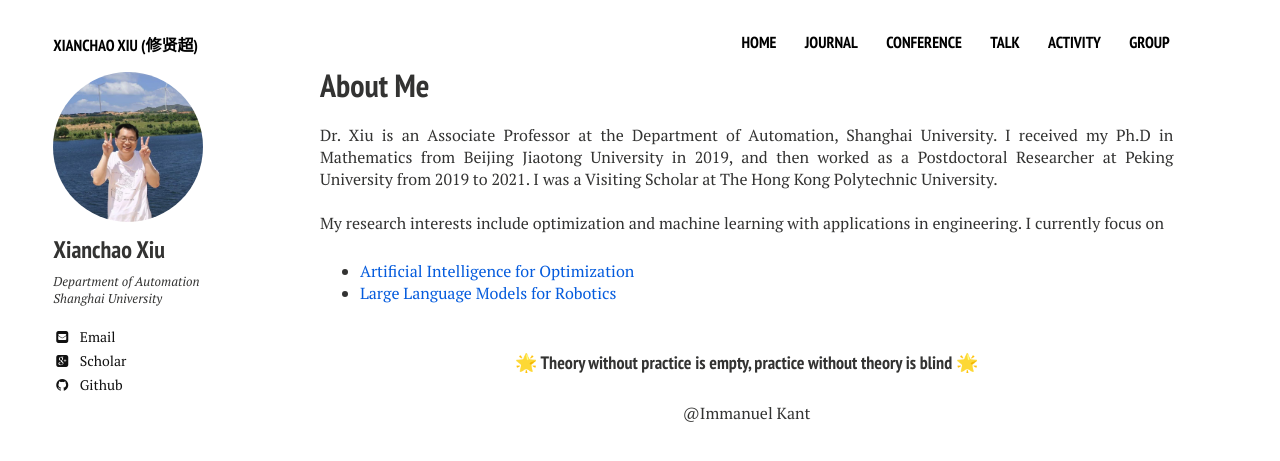
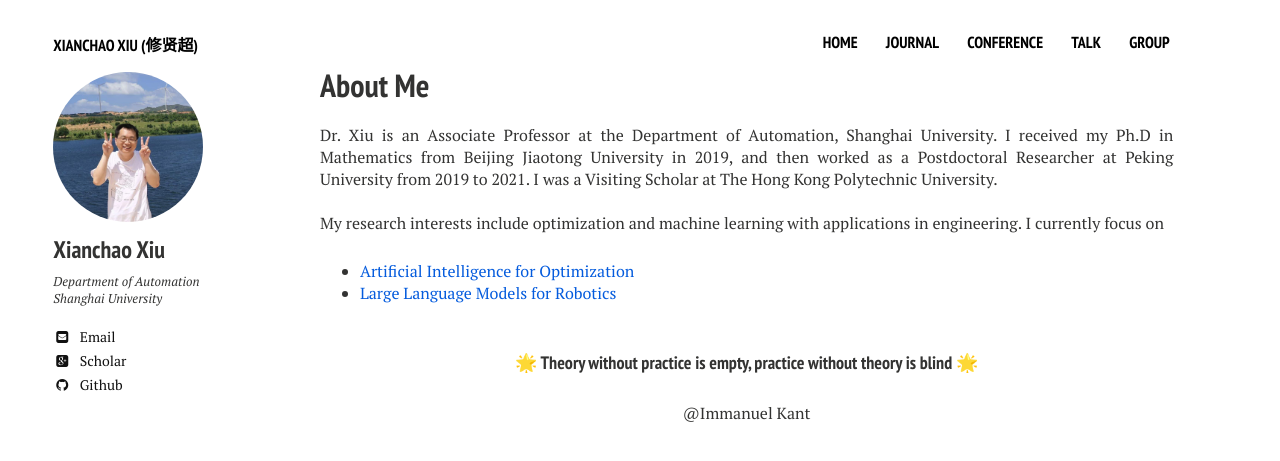
Before and after one commit to xianchaoxiu/xianchaoxiu.github.io, a Jekyll site: the page built from index.md, in a window 1280 px wide. Shown: the top 461 px of the page. Built offline with Jekyll 4.4.1, drawn with Linux system fonts in a browser that asks for light colours; nearby versions of some CDN libraries.

Commit message:
Update navigation.yml

```diff
--- a/_data/navigation.yml
+++ b/_data/navigation.yml
@@ -19,9 +19,6 @@
   url: /talk
 
 
-- title: Activity
-  url: /activity
-
 
 - title: Group
   url: /group
```
